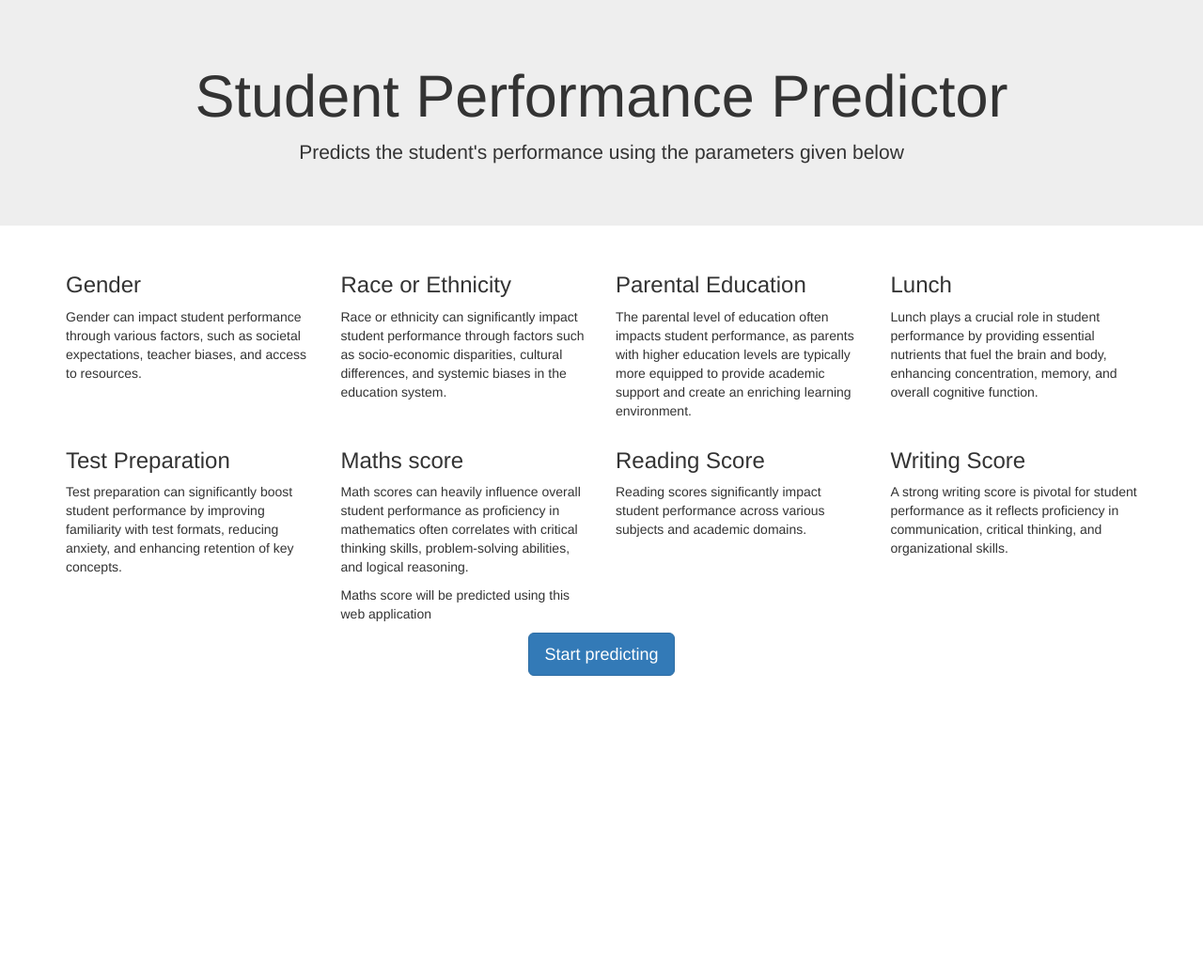
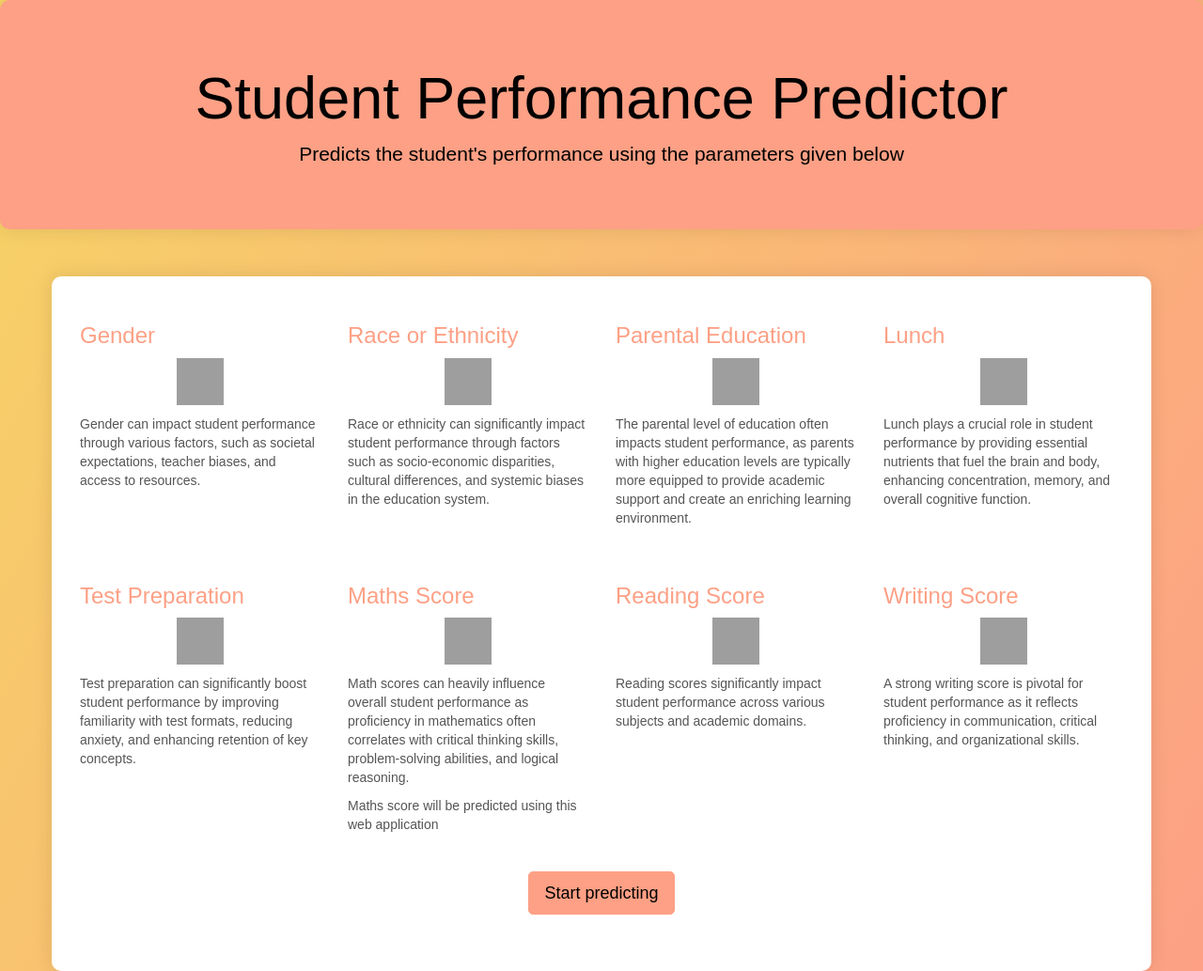
Before and after one commit to SwarnavaBanerjee24/student-performance-predictor, a Flask app: page / in a window 1280 px wide. Shown: the whole page at 94% size. Before the commit the page ends 719 px from the top, so only its background shows below. Run offline with Flask 3, Linux system fonts and the light colour scheme; some libraries are stand-ins or nearby versions; grey boxes are pictures that could not be loaded.

Commit message:
Updated templates

```diff
--- a/templates/home.html
+++ b/templates/home.html
@@ -129,10 +129,6 @@
         </div>
     </div>
 
-    <div class="footer">
-        &copy; 2024 Student Exam Performance Prediction. All rights reserved.
-    </div>
-
     <script src="https://ajax.googleapis.com/ajax/libs/jquery/3.5.1/jquery.min.js"></script>
     <script src="https://cdnjs.cloudflare.com/ajax/libs/popper.js/1.16.0/umd/popper.min.js"></script>
     <script src="https://maxcdn.bootstrapcdn.com/bootstrap/4.5.2/js/bootstrap.min.js"></script>
--- a/templates/index.html
+++ b/templates/index.html
@@ -7,6 +7,56 @@
   <link rel="stylesheet" href="https://maxcdn.bootstrapcdn.com/bootstrap/3.4.1/css/bootstrap.min.css">
   <script src="https://ajax.googleapis.com/ajax/libs/jquery/3.7.1/jquery.min.js"></script>
   <script src="https://maxcdn.bootstrapcdn.com/bootstrap/3.4.1/js/bootstrap.min.js"></script>
+
+  <style>
+    body {
+      background: linear-gradient(120deg, #f6d365 0%, #fda085 100%);
+      font-family: 'Arial', sans-serif;
+      color: #333;
+    }
+    .jumbotron {
+      background-color: #fda085;
+      color: black;
+      padding: 50px 25px;
+      border-radius: 10px;
+      margin-bottom: 50px;
+      box-shadow: 0 0 20px rgba(0, 0, 0, 0.1);
+    }
+    .container h3 {
+      color: #fda085;
+    }
+    .container p {
+      color: #555;
+    }
+    .btn-primary {
+      background-color: #fda085;
+      border-color: #fda085;
+      color:black;
+      border-radius: 5px;
+    }
+    .btn-primary:hover {
+      background-color: #f6d365;
+      border-color: #f6d365;
+    }
+    .container {
+      background: white;
+      border-radius: 10px;
+      padding: 30px;
+      box-shadow: 0 0 20px rgba(0, 0, 0, 0.1);
+    }
+    .row {
+      margin-bottom: 30px;
+    }
+    .row.text-center {
+      margin-top: 30px;
+    }
+    .topic-logo {
+      width: 50px;
+      height: 50px;
+      display: block;
+      margin: 10px auto;
+    }
+  </style>
 
   <script>
     $(document).ready(function(){
@@ -29,38 +79,46 @@
   <div class="row">
     <div class="col-sm-3">
       <h3>Gender</h3>
+      <img src="https://img.icons8.com/ios/50/000000/gender.png" alt="Gender" class="topic-logo">
       <p>Gender can impact student performance through various factors, such as societal expectations, teacher biases, and access to resources.</p>
     </div>
     <div class="col-sm-3">
       <h3>Race or Ethnicity</h3>
+      <img src="https://img.icons8.com/?size=100&id=60779&format=png&color=000000" alt="Race or Ethnicity" class="topic-logo">
       <p>Race or ethnicity can significantly impact student performance through factors such as socio-economic disparities, cultural differences, and systemic biases in the education system.</p>
     </div>
     <div class="col-sm-3">
       <h3>Parental Education</h3>
+      <img src="https://img.icons8.com/ios/50/000000/classroom.png" alt="Parental Education" class="topic-logo">
       <p>The parental level of education often impacts student performance, as parents with higher education levels are typically more equipped to provide academic support and create an enriching learning environment.</p>
     </div>
     <div class="col-sm-3">
       <h3>Lunch</h3>
+      <img src="https://img.icons8.com/ios/50/000000/meal.png" alt="Lunch" class="topic-logo">
       <p>Lunch plays a crucial role in student performance by providing essential nutrients that fuel the brain and body, enhancing concentration, memory, and overall cognitive function.</p>
     </div>
   </div>
   <div class="row">
     <div class="col-sm-3">
       <h3>Test Preparation</h3>
+      <img src="https://img.icons8.com/ios/50/000000/test.png" alt="Test Preparation" class="topic-logo">
       <p>Test preparation can significantly boost student performance by improving familiarity with test formats, reducing anxiety, and enhancing retention of key concepts.</p>
     </div>
     <div class="col-sm-3">
-      <h3>Maths score</h3>
+      <h3>Maths Score</h3>
+      <img src="https://img.icons8.com/ios/50/000000/math.png" alt="Maths Score" class="topic-logo">
       <p>Math scores can heavily influence overall student performance as proficiency in mathematics often correlates with critical thinking skills, problem-solving abilities, and logical reasoning.</p>
       <p>Maths score will be predicted using this web application</p>
     </div>
     <div class="col-sm-3">
       <h3>Reading Score</h3>
+      <img src="https://img.icons8.com/?size=100&id=6895&format=png&color=000000" alt="Reading Score" class="topic-logo">
       <p>Reading scores significantly impact student performance across various subjects and academic domains.</p>
     </div>
     <div class="col-sm-3">
       <h3>Writing Score</h3>
-      <p>A strong writing score is pivotal for student performance as it reflects proficiency in communication, critical thinking, and organizational skills. </p>
+      <img src="https://img.icons8.com/?size=100&id=Z9LL7UhM6A2a&format=png&color=000000" alt="Writing Score" class="topic-logo">
+      <p>A strong writing score is pivotal for student performance as it reflects proficiency in communication, critical thinking, and organizational skills.</p>
     </div>
   </div>
   <div class="row text-center">
```
Also changed, not shown: README.md.
